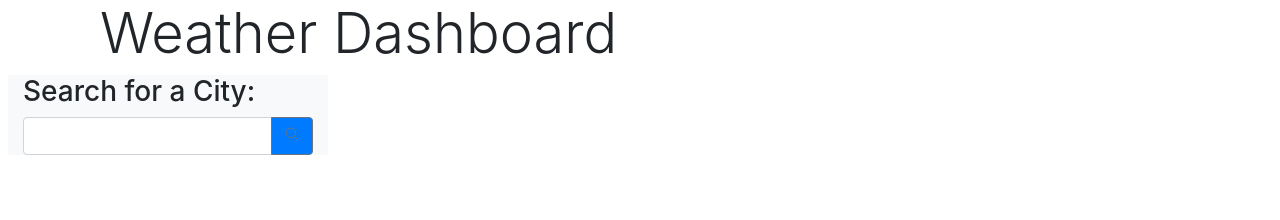
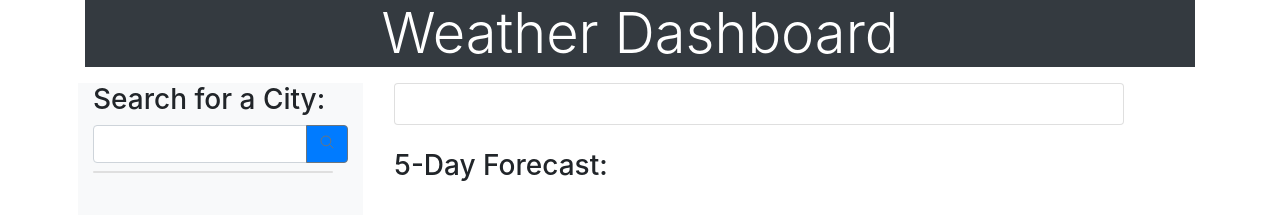
Before and after one commit to EmersonWC/weather-app, a plain HTML site: page index.html in a window 1280 px wide. Drawn offline with nearby package versions, Linux system fonts and the light colour scheme.

Commit message:
<rows and containers>

```diff
--- a/index.html
+++ b/index.html
@@ -18,14 +18,15 @@
 
         <div class="container">
             <!--Jumbrotron-->
+        <div class=" jumbotron-fluid bg-dark text-white text-center">
             <div class="container">
-                <h1 class="display-4">Weather Dashboard</h1>
+                <h1 class="display-4 ">Weather Dashboard</h1>
             </div>
         </div>
 
-        <!--start of row 1-->
-        <div class="row-1">
-            <!-- start of col 1 in row 1-->
+        <!--start row 1-->
+        <div class="row">
+            <!-- start col 1 in row 1-->
             <div class="col-3 m-2 bg-light">
                 <h3>Search for a City:</h3>
                 <div class="input-group mb-2">
@@ -34,12 +35,39 @@
                         <button id="add-city" class="btn btn-outline-secondary bg-primary" type="button"><ion-icon name="search-outline"></ion-icon> </button>
                     </div>
                 </div>
-                <!--start of search history-->
+                <!--start search history-->
+                <div class="card" style="width: 15rem;">
+                 <ul id="city-list" class="list-group list-group-flush"></ul>
+                </div>
+            </div>
 
+        <!-- start col 2 in row 1-->
+        <div class="col-8 m-2">
+            <!--start of row 1 in col 2-->
+            <div class="row-12">
+                <div class="card">
+                    <div id="today-weather" class="card-body">
+                    </div>
+                </div>
             </div>
+            <!--start row 2 in col 2-->
+            <br>
+            <div class="row-12">
+                <h3>5-Day Forecast:</h3>
+            </div>
+            <!-- start row 3 in col 2 -->
+            <br>
+            <div id="boxes" class="row">
+            </div>
+
         </div>
+    </div>
+    </div>
 
-
-        <script src="" async defer></script>
+    <script src="https://code.jquery.com/jquery-3.5.1.slim.min.js" integrity="sha384-DfXdz2htPH0lsSSs5nCTpuj/zy4C+OGpamoFVy38MVBnE+IbbVYUew+OrCXaRkfj" crossorigin="anonymous"></script>
+    <script src="https://cdn.jsdelivr.net/npm/popper.js@1.16.0/dist/umd/popper.min.js" integrity="sha384-Q6E9RHvbIyZFJoft+2mJbHaEWldlvI9IOYy5n3zV9zzTtmI3UksdQRVvoxMfooAo" crossorigin="anonymous"></script>
+    <script src="https://stackpath.bootstrapcdn.com/bootstrap/4.5.0/js/bootstrap.min.js" integrity="sha384-OgVRvuATP1z7JjHLkuOU7Xw704+h835Lr+6QL9UvYjZE3Ipu6Tp75j7Bh/kR0JKI" crossorigin="anonymous"></script>
+    <script src="https://cdnjs.cloudflare.com/ajax/libs/jquery/3.2.1/jquery.min.js"></script>
+    <script src="assets/js/script.js"></script>
     </body>
 </html>
```
